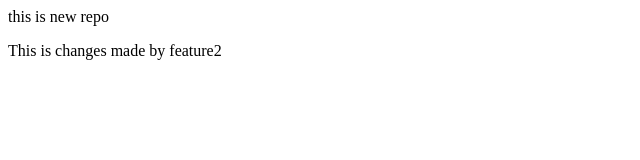
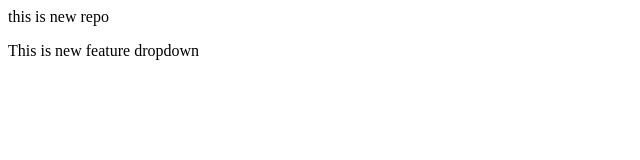
Before and after one commit to SoundaryaGWL/LocalReposit, a plain HTML site: page index.html in a window 1280 px wide. Shown: the full height of the page, 0-640 px from the left. Drawn offline with Linux system fonts and the light colour scheme.

Commit message:
Add dropdown

```diff
--- a/index.html
+++ b/index.html
@@ -1,2 +1,2 @@
 <p>this is new repo</p>
-<p>This is changes made by feature2</p>
+<p>This is new feature dropdown</p>
```
